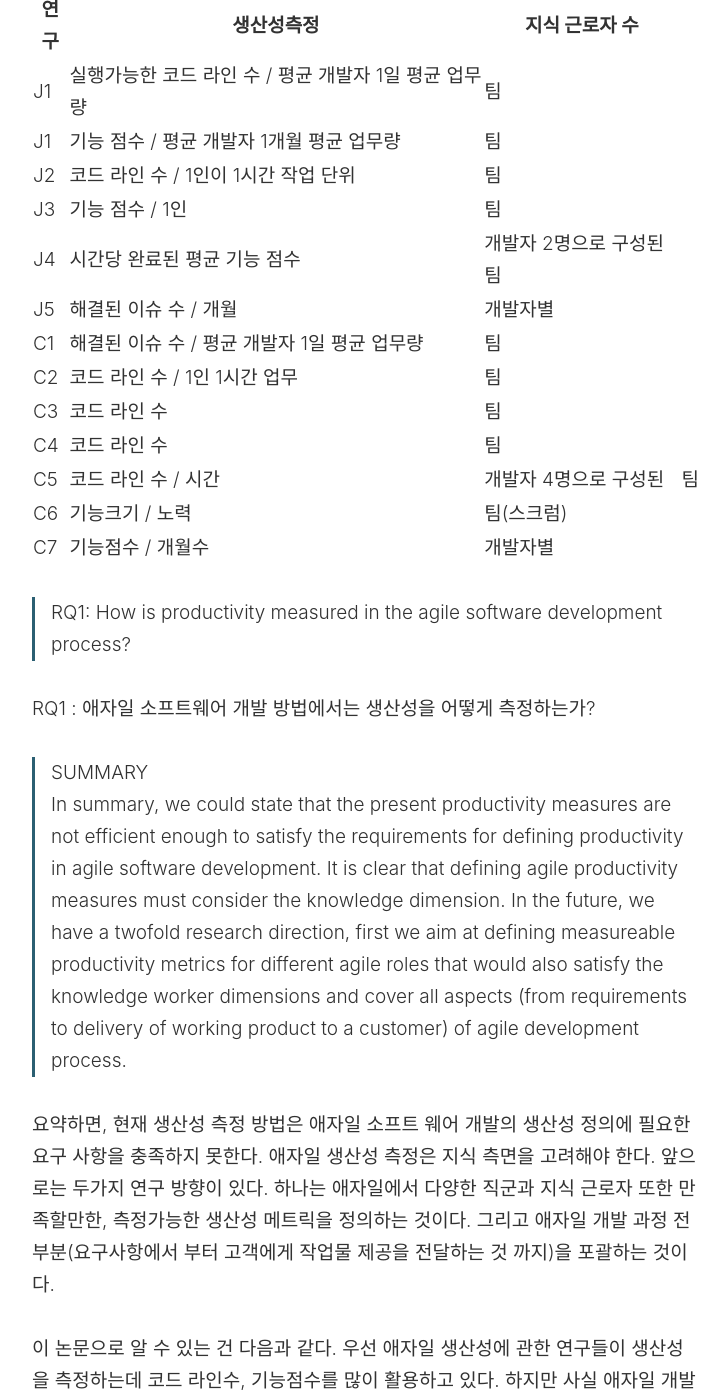
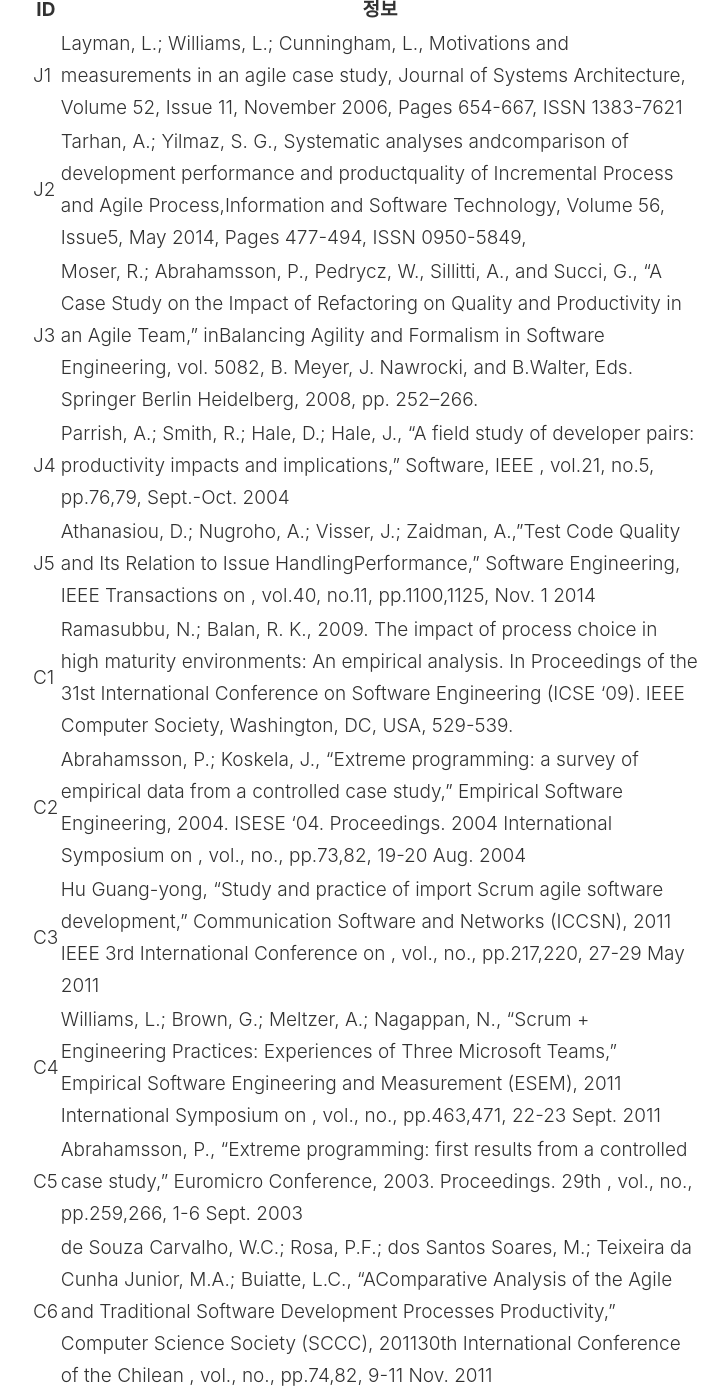
Before and after one commit to suhyunbaik/suhyunbaik.github.io, a Jekyll site: the page built from _posts/2019-08-15-agile-and-productivity-using-scoping-study.md, in a window 1280 px wide and 1400 px high, scrolled down 2714 px. Shown: the whole window, without its empty margins (274-1002 px from the left). Built offline with Jekyll 4.4.1, drawn with Linux system fonts in a browser that asks for light colours; some of the changed text lies outside the part shown.

Commit message:
Feat: study paper 추가

```diff
--- a/_posts/2019-08-15-agile-and-productivity-using-scoping-study.md
+++ b/_posts/2019-08-15-agile-and-productivity-using-scoping-study.md
@@ -40,6 +40,23 @@
 
 배제 기준 : 포함 기준을 충족시키지 못한 연구는 제외했다.
 
+채택된 연구들
+
+|ID |                                 정보                 |
+|---|----------------------------------------------------|
+|J1|Layman, L.; Williams, L.; Cunningham, L., Motivations and measurements in an agile case study, Journal of Systems Architecture, Volume 52, Issue 11, November 2006, Pages 654-667, ISSN 1383-7621|
+|J2|Tarhan, A.; Yilmaz, S. G., Systematic analyses andcomparison of development performance and productquality of Incremental Process and Agile Process,Information and Software Technology, Volume 56, Issue5, May 2014, Pages 477-494, ISSN 0950-5849,|
+|J3|Moser, R.; Abrahamsson, P., Pedrycz, W., Sillitti, A., and Succi, G., “A Case Study on the Impact of Refactoring on Quality and Productivity in an Agile Team,” inBalancing Agility and Formalism in Software Engineering, vol. 5082, B. Meyer, J. Nawrocki, and B.Walter, Eds. Springer Berlin Heidelberg, 2008, pp. 252–266.|
+|J4|Parrish, A.; Smith, R.; Hale, D.; Hale, J., "A field study of developer pairs: productivity impacts and implications," Software, IEEE , vol.21, no.5, pp.76,79, Sept.-Oct. 2004|
+|J5|Athanasiou, D.; Nugroho, A.; Visser, J.; Zaidman, A.,"Test Code Quality and Its Relation to Issue HandlingPerformance," Software Engineering, IEEE Transactions on , vol.40, no.11, pp.1100,1125, Nov. 1 2014|
+|C1|Ramasubbu, N.; Balan, R. K., 2009. The impact of process choice in high maturity environments: An empirical analysis. In Proceedings of the 31st International Conference on Software Engineering (ICSE '09). IEEE Computer Society, Washington, DC, USA, 529-539.|
+|C2|Abrahamsson, P.; Koskela, J., "Extreme programming: a survey of empirical data from a controlled case study," Empirical Software Engineering, 2004. ISESE '04. Proceedings. 2004 International Symposium on , vol., no., pp.73,82, 19-20 Aug. 2004|
+|C3|Hu Guang-yong, "Study and practice of import Scrum agile software development," Communication Software and Networks (ICCSN), 2011 IEEE 3rd International Conference on , vol., no., pp.217,220, 27-29 May 2011|
+|C4|Williams, L.; Brown, G.; Meltzer, A.; Nagappan, N., "Scrum + Engineering Practices: Experiences of Three Microsoft Teams," Empirical Software Engineering and Measurement (ESEM), 2011 International Symposium on , vol., no., pp.463,471, 22-23 Sept. 2011|
+|C5|Abrahamsson, P., "Extreme programming: first results from a controlled case study," Euromicro Conference, 2003. Proceedings. 29th , vol., no., pp.259,266, 1-6 Sept. 2003|
+|C6|de Souza Carvalho, W.C.; Rosa, P.F.; dos Santos Soares, M.; Teixeira da Cunha Junior, M.A.; Buiatte, L.C., "AComparative Analysis of the Agile and Traditional Software Development Processes Productivity," Computer Science Society (SCCC), 201130th International Conference of the Chilean , vol., no., pp.74,82, 9-11 Nov. 2011|
+|C7|Sutherland, J.; Viktorov, A.; Blount, J.; Puntikov, N., "Distributed Scrum: Agile Project Management with Outsourced Development Teams," System Sciences, 2007. HICSS 2007. 40th Annual Hawaii International Conference on , vol., no., pp.274a,274a, Jan. 2007|
+
 생산성 메트릭
 
 |연구|생산성측정|지식 근로자 수|
@@ -53,7 +70,7 @@
 |C1 |해결된 이슈 수 / 평균 개발자 1일 평균 업무량|팀|
 |C2 |코드 라인 수 / 1인 1시간 업무|팀|
 |C3 |코드 라인 수  |팀|
-|C4|코드 라인 수 |팀|
+|C4 |코드 라인 수 |팀|
 |C5 |코드 라인 수 / 시간|개발자 4명으로 구성된 |팀|
 |C6 |기능크기 / 노력|팀(스크럼)|
 |C7 |기능점수 / 개월수|개발자별|
```
